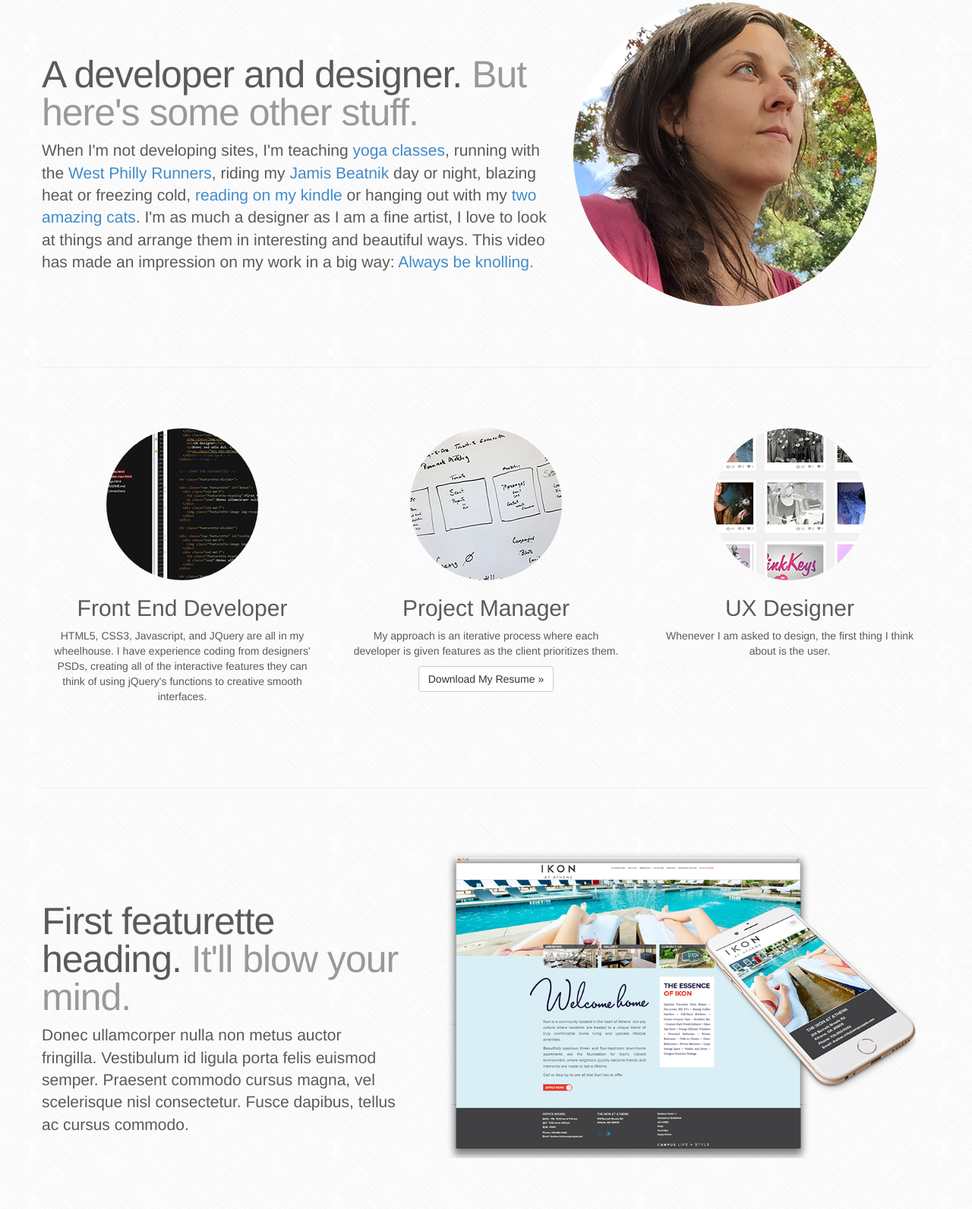
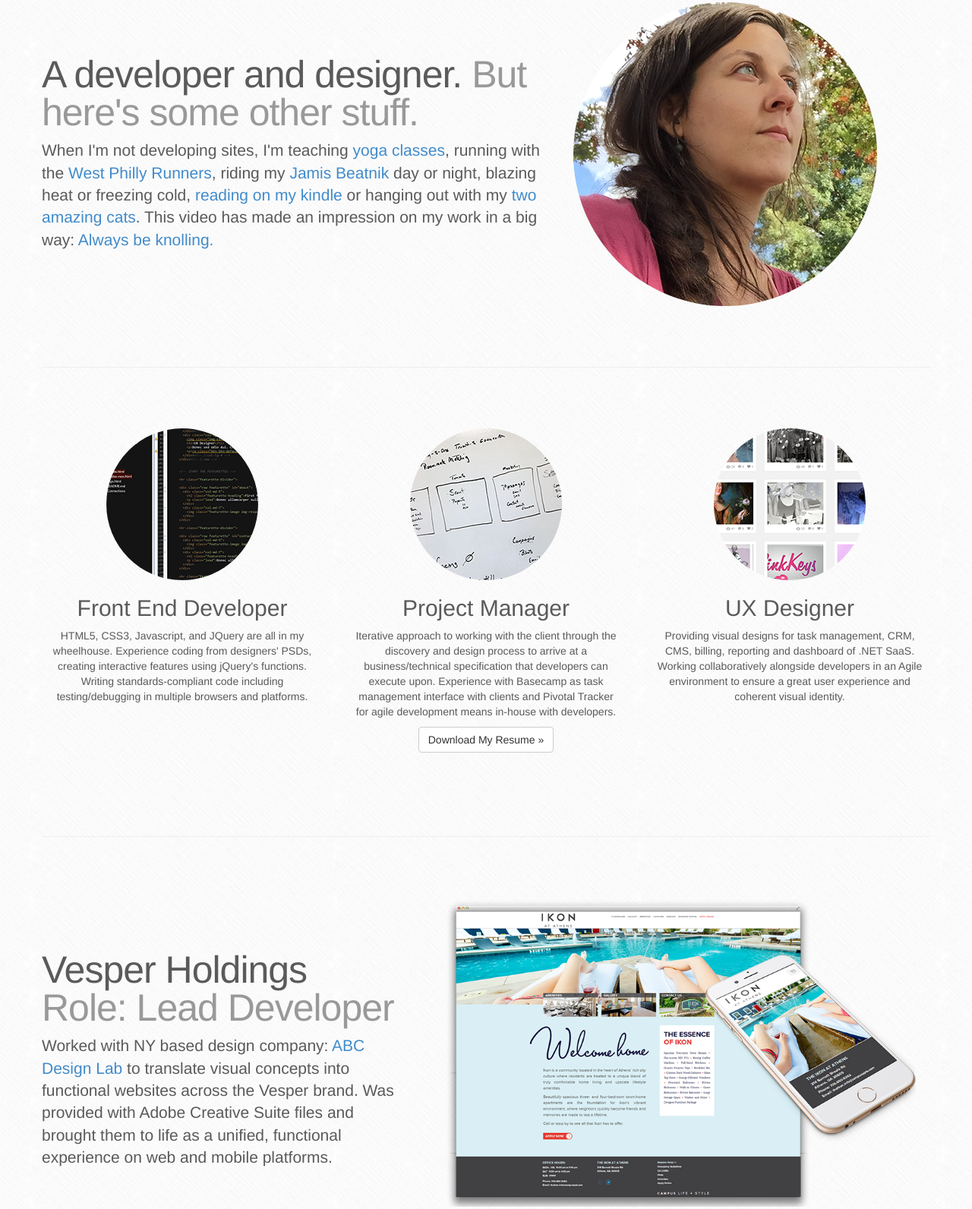
Before and after one commit to amandaly/bootStrapSite, a plain HTML site: page index-new.html in a window 1280 px wide. Shown: the part 98-1690 px from the top of the page at 76% size. Drawn offline with nearby package versions, Linux system fonts and the light colour scheme; some packages are replaced by stand-ins of ours.

Commit message:
Making some major moves here!
Updates images and text. Still haven't gotten around to getting the
google map to work yet! That's what's next!!

```diff
--- a/index-new.html
+++ b/index-new.html
@@ -5,10 +5,10 @@
     <meta http-equiv="X-UA-Compatible" content="IE=edge">
     <meta name="viewport" content="width=device-width, initial-scale=1">
     <meta name="description" content="">
-    <meta name="author" content="">
+    <meta name="author" content="Amanda Lynn DeLeo">
     <link rel="shortcut icon" href="ico/favicon.ico">
 
-    <title>Amanda Lynn DeLeo | Front End Developer, UX Designer, and Project Manager</title>
+    <title>Amanda Lynn DeLeo | Front End Developer, UX Developer, UX Designer, and Project Manager</title>
 
     <!-- Bootstrap core CSS -->
     <link href="css/bootstrap.min.css" rel="stylesheet">
@@ -90,8 +90,8 @@
           <h2 class="featurette-heading">A developer and designer. <span class="text-muted">But here's some other stuff.</span></h2>
           <p class="lead">When I'm not developing sites, I'm teaching <a href="http://studio34yoga.com" target="_blank">yoga classes</a>, running with the
           	<a href="http://www.westphillyrunners.com/" target="_blank">West Philly Runners</a>, riding my <a class="fancybox" href="img/beatnik.jpg">Jamis Beatnik</a> day or night, blazing heat or freezing cold,
-          	<a class="fancybox fancybox.iframe" href="goodreads.html">reading on my kindle</a> or hanging out with my <a class="fancybox" href="img/twocats.jpg">two amazing cats</a>. I'm as much a designer as I am a fine artist, I love to look at things and arrange them
-          	in interesting and beautiful ways. This video has made an impression on my work in a big way: <a class="fancybox-media" href="http://youtu.be/s-CTkbHnpNQ">Always be knolling.</a></p>
+          	<a class="fancybox fancybox.iframe" href="goodreads.html">reading on my kindle</a> or hanging out with my <a class="fancybox" href="img/twocats.jpg">two amazing cats</a>.
+          	This video has made an impression on my work in a big way: <a class="fancybox-media" href="http://youtu.be/s-CTkbHnpNQ">Always be knolling.</a></p>
         </div>
         <div class="col-md-5">
           <img class="featurette-image img-responsive img-circle" src="img/top2.png" alt="Generic placeholder image">
@@ -105,18 +105,18 @@
         <div class="col-lg-4">
           <img class="img-circle" src="img/frontenddev.png" alt="Generic placeholder image">
           <h2>Front End Developer</h2>
-          <p>HTML5, CSS3, Javascript, and JQuery are all in my wheelhouse. I have experience coding from designers' PSDs, creating all of the interactive features they can think of using jQuery's functions to creative smooth interfaces.</p>
+          <p>HTML5, CSS3, Javascript, and JQuery are all in my wheelhouse. Experience coding from designers' PSDs, creating interactive features using jQuery's functions. Writing standards-compliant code including testing/debugging in multiple browsers and platforms.</p>
         </div><!-- /.col-lg-4 -->
         <div class="col-lg-4">
           <img class="img-circle" src="img/projmang.png" alt="Generic placeholder image">
           <h2>Project Manager</h2>
-          <p>My approach is an iterative process where each developer is given features as the client prioritizes them. </p>
+          <p>Iterative approach to working with the client through the discovery and design process to arrive at a business/technical specification that developers can execute upon. Experience with Basecamp as task management interface with clients and Pivotal Tracker for agile development means in-house with developers. </p>
           <p><a class="btn btn-default" href="resume/AmandaDeLeo-Resume.pdf" target="_blank" role="button">Download My Resume &raquo;</a></p>
         </div><!-- /.col-lg-4 -->
         <div class="col-lg-4">
           <img class="img-circle" src="img/uxdesign.png" alt="Generic placeholder image">
           <h2>UX Designer</h2>
-          <p>Whenever I am asked to design, the first thing I think about is the user. </p>
+          <p>Providing visual designs for task management, CRM, CMS, billing, reporting and dashboard of .NET SaaS. Working collaboratively alongside developers in an Agile environment to ensure a great user experience and coherent visual identity.</p>
         </div><!-- /.col-lg-4 -->
       </div><!-- /.row -->
 
@@ -127,8 +127,8 @@
 
       <div class="row featurette">
         <div class="col-md-5">
-          <h2 class="featurette-heading">First featurette heading. <span class="text-muted">It'll blow your mind.</span></h2>
-          <p class="lead">Donec ullamcorper nulla non metus auctor fringilla. Vestibulum id ligula porta felis euismod semper. Praesent commodo cursus magna, vel scelerisque nisl consectetur. Fusce dapibus, tellus ac cursus commodo.</p>
+          <h2 class="featurette-heading">Vesper Holdings <span class="text-muted">Role: Lead Developer</span></h2>
+          <p class="lead">Worked with NY based design company: <a href="http://www.abcdesignlab.co" target="_blank">ABC Design Lab</a> to translate visual concepts into functional websites across the Vesper brand. Was provided with Adobe Creative Suite files and brought them to life as a unified, functional experience on web and mobile platforms.</p>
         </div>
         <div class="col-md-7">
           <img class="featurette-image img-responsive" src="img/work/2.png" alt="Generic placeholder image">
@@ -139,11 +139,11 @@
 
       <div class="row featurette">
         <div class="col-md-7">
-          <img class="featurette-image img-responsive" src="img/work/4.png" alt="Generic placeholder image">
+          <img class="featurette-image img-responsive" src="img/work/1.png" alt="Generic placeholder image">
         </div>
         <div class="col-md-5">
-          <h2 class="featurette-heading">Oh yeah, it's that good. <span class="text-muted">See for yourself.</span></h2>
-          <p class="lead">Donec ullamcorper nulla non metus auctor fringilla. Vestibulum id ligula porta felis euismod semper. Praesent commodo cursus magna, vel scelerisque nisl consectetur. Fusce dapibus, tellus ac cursus commodo.</p>
+          <h2 class="featurette-heading">Vesper Holdings <span class="text-muted">Role: Lead Developer</span></h2>
+          <p class="lead">Tech: Javascript, jQuery, HTML5, CSS3, Responsive, AJAX, ASP.Net, SQL, Google Map API</p>
         </div>
       </div>
 
@@ -155,7 +155,7 @@
           <p class="lead">Donec ullamcorper nulla non metus auctor fringilla. Vestibulum id ligula porta felis euismod semper. Praesent commodo cursus magna, vel scelerisque nisl consectetur. Fusce dapibus, tellus ac cursus commodo.</p>
         </div>
         <div class="col-md-7">
-          <img class="featurette-image img-responsive" src="img/work/1.png" alt="Generic placeholder image">
+          <img class="featurette-image img-responsive" src="img/work/4.png" alt="Generic placeholder image">
         </div>
       </div>
 
```
Also changed, not shown: img/work/1.png.
